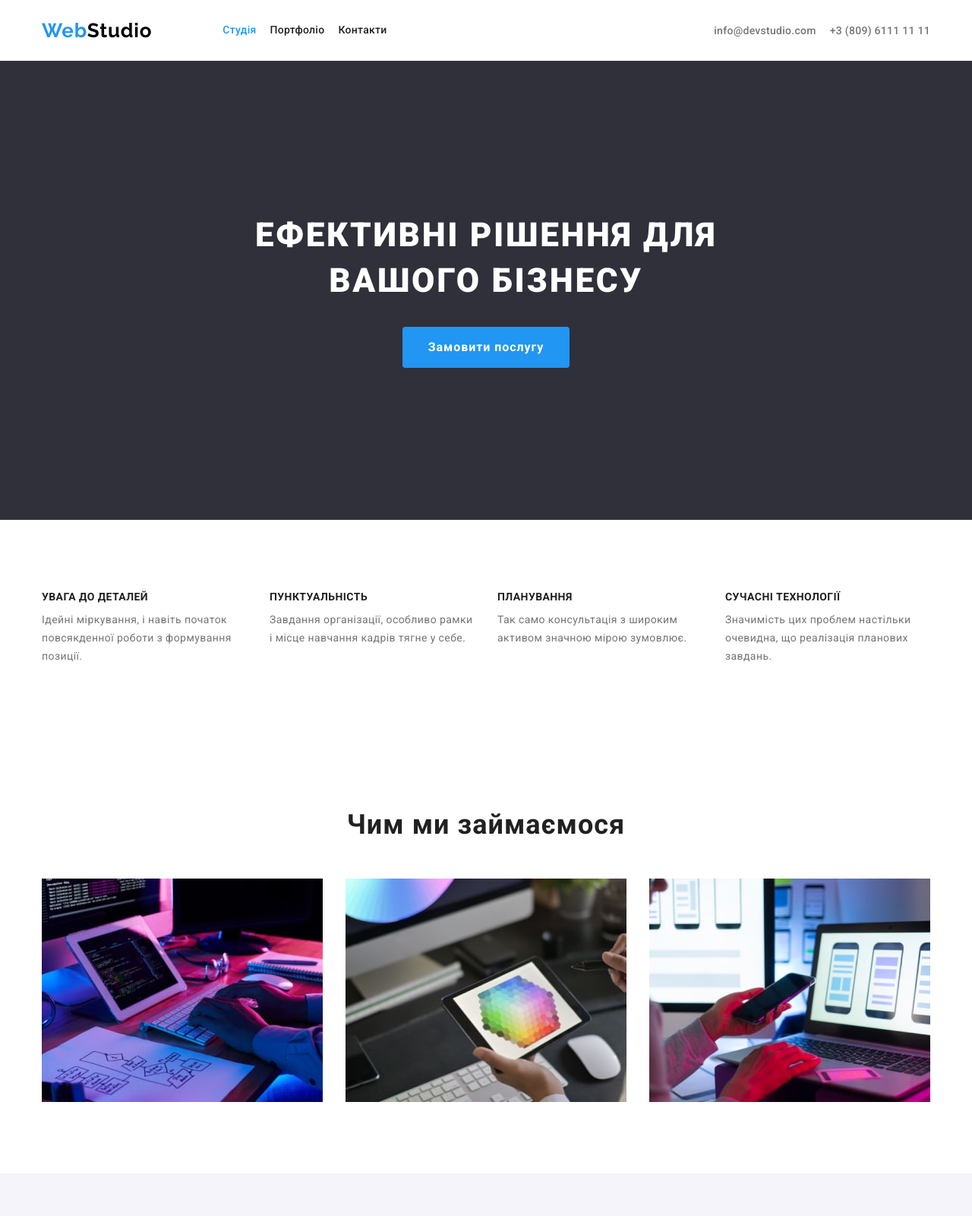
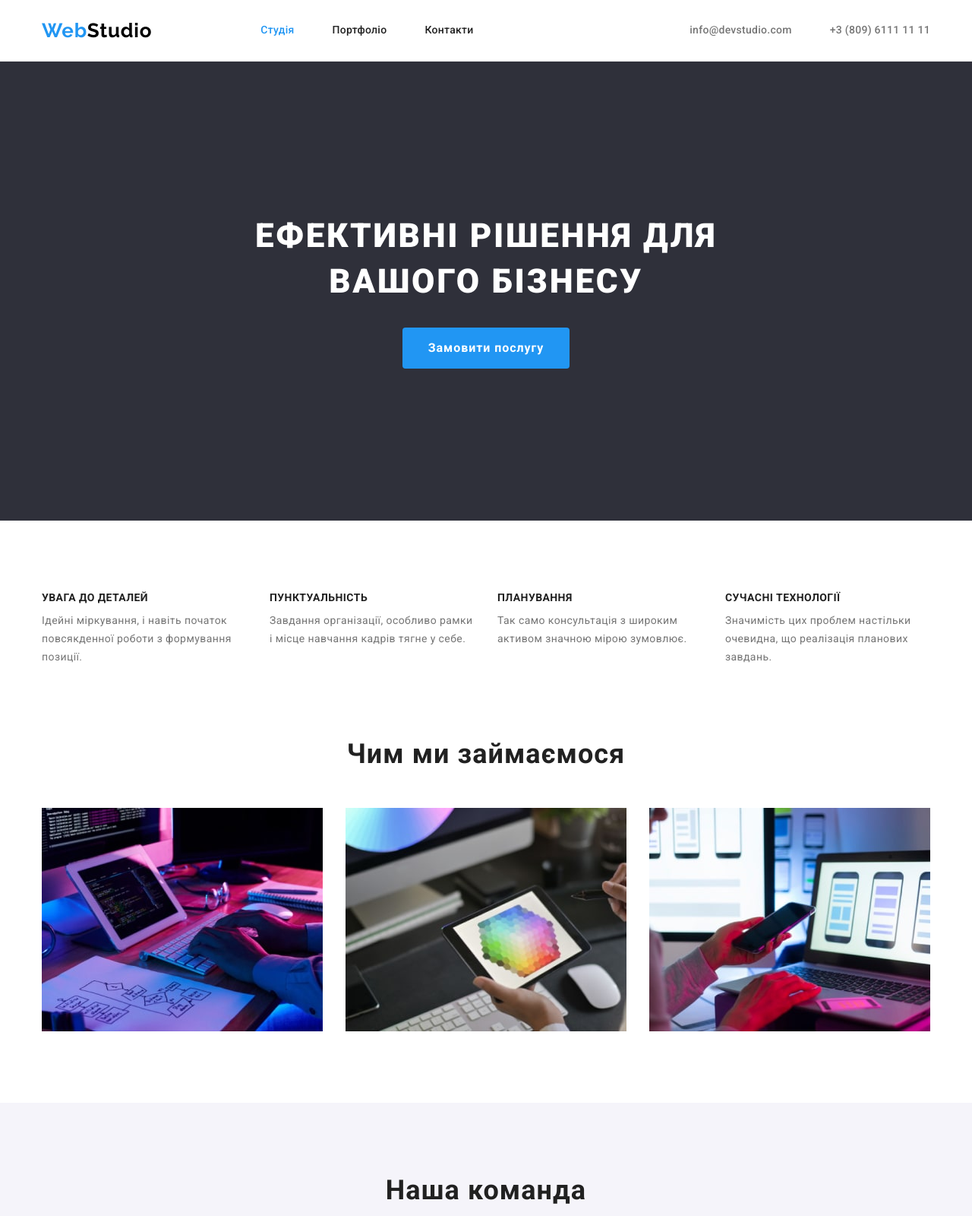
Before and after one commit to SvitlanaDy/goit-markup-hw-03, a plain HTML site: page index.html in a window 1280 px wide. Shown: the top 1600 px of the page at 76% size. Drawn offline with nearby package versions, Linux system fonts and the light colour scheme.

Commit message:
3d-correction

```diff
--- a/css/styles.css
+++ b/css/styles.css
@@ -20,7 +20,8 @@ body {
 
 }
 .header {
-
+border-bottom: 1px Solid
+#ECECEC;
 }
 .list{
 list-style:none;
@@ -125,14 +126,15 @@ button {
     display:flex;
     align-items: center;
     margin-left: auto;
-    gap: 18px;
+
 }
 .header-list{
     display:flex;
-    gap: 18px;
+
 }
 
 .header-item{
+    margin-left: 50px;
     }
 
 .header-link{
@@ -154,8 +156,11 @@ font-size: 14px;
 line-height:var(--typical-line-height);
 letter-spacing: 0.02em;
 color: var(--Main-text-color);
+display:block;
 padding-top: 32px;
 padding-bottom: 32px;
+margin-right: 50px;
+
 }
 
 .header-tel{
@@ -164,6 +169,7 @@ font-size: 14px;
 line-height: var(--typical-line-height);
 letter-spacing: 0.02em;
 color: var(--Main-text-color);
+display:block;
 padding-top: 32px;
 padding-bottom: 32px;
 }
@@ -216,7 +222,7 @@ padding-bottom: 32px;
     background-color: var(--main-hover-color);
     border-color: transparent;
     border-radius: 4px;
-   box-sizing: border-box;
+
    padding:10px 32px;
 
 }
@@ -247,7 +253,7 @@ padding-bottom: 32px;
 .adventages{
 
     padding-top: 94px;
-    padding-bottom: 94px;
+    padding-bottom: 47px;
 
 }
 .adventages-list{
@@ -293,7 +299,7 @@ margin-top: 10px;
 }
 /* ----------------What we do----------------------- */
 .what-we-do{
-    padding-top: 94px;
+    padding-top: 47px;
     padding-bottom: 94px;
 
 }
@@ -433,7 +439,7 @@ padding:6px 22px;
 
 .examples-text-content{
 
- padding: 54px 24px;
+ padding: 20px 24px;
  border-bottom: 1px solid #EEEEEE;
  border-left: 1px solid #EEEEEE;
  border-right: 1px solid #EEEEEE;
@@ -446,6 +452,7 @@ padding:6px 22px;
     font-size: 18px;
     line-height: 2;
     letter-spacing: 0.06em;
+    margin-bottom:4px;
 
 }
 .examples-spots-text{
@@ -524,6 +531,6 @@ color: var(--main-footer-adress-color);
     .footer-adress{
         margin-top:20px;
   }
-  .footer-adress-mailtelgoogl{
+  .footer-adress-mailtelgoogl:not(:last-child){
     margin-bottom: 9px;
   }
```
